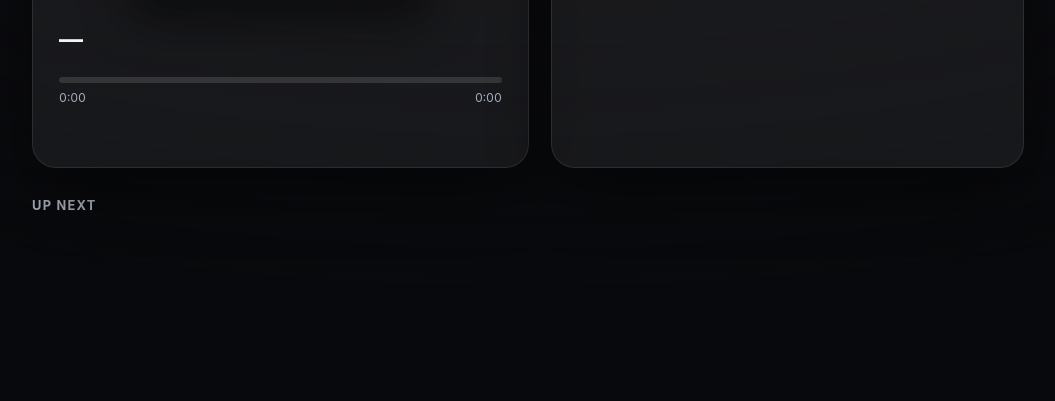
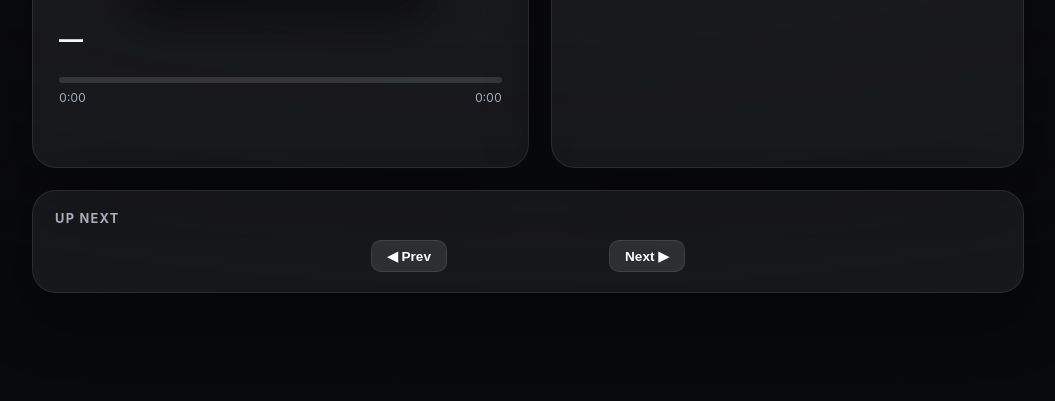
Before and after one commit to tyler-bravin/Lambda-Discord-Bot, a Python web app: template cogs/templates/player.html in a window 1280 px wide. Shown: the part 399-800 px from the top of the page, without its empty margins (112-1167 px from the left). Run offline with Jinja, Linux system fonts and the light colour scheme; the template is opened without the code that fills it, so the values that code supplies are empty.

Commit message:
Paginate and redesign the web queue

```diff
--- a/cogs/templates/player.html
+++ b/cogs/templates/player.html
@@ -90,15 +90,29 @@
   .lyrics .muted { color: var(--muted); font-size: .95rem; font-weight: 500; opacity: 1; }
   .lyrics .plain { white-space: pre-wrap; font-size: 1rem; font-weight: 500; opacity: .85; color: #e6e8ec; }
 
-  .queue { margin-top: 30px; }
-  .queue h2 { font-size: .8rem; letter-spacing: .1em; text-transform: uppercase; color: var(--muted); margin: 0 0 6px; }
-  .qrow { display: flex; align-items: center; gap: 14px; padding: 10px 12px; border-radius: 14px;
-          transition: background .2s ease; }
-  .qrow:hover { background: var(--glass); }
-  .qrow img { width: 58px; height: 42px; object-fit: cover; border-radius: 8px; background: #1b1d22; }
-  .qrow .qt { font-size: .92rem; font-weight: 550; }
-  .qrow .qs { font-size: .76rem; color: var(--muted); margin-top: 1px; }
-  .qnum { color: var(--dim); width: 22px; text-align: right; font-size: .8rem; font-variant-numeric: tabular-nums; }
+  .queue { margin-top: 22px; }
+  .queue .card { padding: 20px 22px; }
+  .qhead { display: flex; align-items: baseline; justify-content: space-between; margin-bottom: 12px; }
+  .qhead h2 { font-size: .8rem; letter-spacing: .1em; text-transform: uppercase; color: var(--muted); margin: 0; }
+  .qcount { font-size: .78rem; color: var(--dim); font-variant-numeric: tabular-nums; }
+  .qrow { display: flex; align-items: center; gap: 14px; padding: 9px 10px; border-radius: 14px;
+          transition: background .15s ease, transform .15s ease; }
+  .qrow:hover { background: var(--glass); transform: translateX(3px); }
+  .qnum { flex: none; width: 26px; height: 26px; display: grid; place-items: center; border-radius: 8px;
+          background: rgba(255,255,255,.06); color: var(--muted); font-size: .72rem; font-weight: 700;
+          font-variant-numeric: tabular-nums; }
+  .qthumb { width: 56px; height: 42px; flex: none; object-fit: cover; border-radius: 8px; background: #1b1d22; }
+  .qmeta { min-width: 0; flex: 1; }
+  .qt { font-size: .92rem; font-weight: 600; white-space: nowrap; overflow: hidden; text-overflow: ellipsis; }
+  .qs { font-size: .76rem; color: var(--muted); margin-top: 1px; white-space: nowrap; overflow: hidden; text-overflow: ellipsis; }
+  .qdur { flex: none; font-size: .76rem; color: var(--dim); font-variant-numeric: tabular-nums; }
+  .pager { display: flex; align-items: center; justify-content: center; gap: 16px; margin-top: 14px; }
+  .pager button { background: var(--glass-strong); border: 1px solid var(--stroke); color: #fff; border-radius: 10px;
+                  padding: 7px 15px; font-size: .85rem; font-weight: 600; cursor: pointer;
+                  transition: background .2s ease, opacity .2s ease; }
+  .pager button:hover:not(:disabled) { background: rgba(255,255,255,.18); }
+  .pager button:disabled { opacity: .3; cursor: default; }
+  .pager .range { font-size: .78rem; color: var(--muted); font-variant-numeric: tabular-nums; min-width: 130px; text-align: center; }
   .idle { color: var(--muted); padding: 34px 0; text-align: center; font-size: .9rem; }
 </style></head>
 <body>
@@ -118,17 +132,27 @@
     </div>
     <div class="card"><div id="lyrics" class="lyrics"><div class="muted">Lyrics will appear here.</div></div></div>
   </div>
-  <div class="queue"><h2>Up Next</h2><div id="queue"></div></div>
+  <div class="queue"><div class="card">
+    <div class="qhead"><h2>Up Next</h2><span id="qcount" class="qcount"></span></div>
+    <div id="queue"></div>
+    <div id="pager" class="pager" hidden>
+      <button id="prev" type="button">◀ Prev</button>
+      <span id="range" class="range"></span>
+      <button id="next" type="button">Next ▶</button>
+    </div>
+  </div></div>
 </div>
 <script>
 const GID = "__GID__";
+const PAGE = 10;
 const S = { url:null, duration:0, elapsed:0, syncTs:0, playing:false, paused:false,
-            controls:false, canControl:false, loggedIn:false, csrf:null, lyrics:[] };
+            controls:false, canControl:false, loggedIn:false, csrf:null, lyrics:[],
+            qOffset:0, qLen:0 };
 
 function fmt(s){ s=Math.max(0,Math.floor(s||0)); const m=Math.floor(s/60); return m+":"+String(s%60).padStart(2,"0"); }
 
 async function poll(){
-  try{ const r=await fetch(`/api/np/${GID}`); apply(await r.json()); }catch(e){}
+  try{ const r=await fetch(`/api/np/${GID}?offset=${S.qOffset}&limit=${PAGE}`); apply(await r.json()); }catch(e){}
 }
 function apply(d){
   S.controls=d.controls_enabled; S.canControl=d.can_control; S.loggedIn=d.logged_in; S.csrf=d.csrf||null;
@@ -154,23 +178,34 @@
     document.getElementById("lyrics").innerHTML='<div class="muted">Nothing playing right now.</div>';
     S.lyrics=[];
   }
-  renderQueue(d.queue||[]);
+  renderQueue(d);
   renderControls(d);
 }
-function renderQueue(q){
-  const el=document.getElementById("queue");
-  if(!q.length){ el.innerHTML='<div class="idle">Queue is empty.</div>'; return; }
+function renderQueue(d){
+  const q = d.queue||[];
+  const total = d.queue_length||0;
+  const offset = d.queue_offset||0;
+  S.qLen = total; S.qOffset = offset;
+  const el=document.getElementById("queue"), pager=document.getElementById("pager");
+  document.getElementById("qcount").textContent = total ? total+" song"+(total>1?"s":"") : "";
+  if(!total){ el.innerHTML='<div class="idle">Queue is empty.</div>'; pager.hidden=true; return; }
   el.innerHTML="";
   q.forEach((s,i)=>{
     const row=document.createElement("div"); row.className="qrow";
-    const num=document.createElement("div"); num.className="qnum"; num.textContent=(i+1);
-    const img=document.createElement("img"); img.src=s.thumbnail||""; img.alt="";
-    const box=document.createElement("div");
+    const num=document.createElement("div"); num.className="qnum"; num.textContent=offset+i+1;
+    const img=document.createElement("img"); img.className="qthumb"; img.src=s.thumbnail||""; img.alt="";
+    const meta=document.createElement("div"); meta.className="qmeta";
     const qt=document.createElement("div"); qt.className="qt"; qt.textContent=s.title||"";
     const qs=document.createElement("div"); qs.className="qs"; qs.textContent=s.uploader||"";
-    box.appendChild(qt); box.appendChild(qs);
-    row.appendChild(num); row.appendChild(img); row.appendChild(box); el.appendChild(row);
+    meta.appendChild(qt); meta.appendChild(qs);
+    const dur=document.createElement("div"); dur.className="qdur"; dur.textContent=s.duration?fmt(s.duration):"";
+    row.appendChild(num); row.appendChild(img); row.appendChild(meta); row.appendChild(dur);
+    el.appendChild(row);
   });
+  document.getElementById("range").textContent = `${offset+1}–${offset+q.length} of ${total}`;
+  document.getElementById("prev").disabled = offset<=0;
+  document.getElementById("next").disabled = offset+PAGE>=total;
+  pager.hidden = total<=PAGE;
 }
 function renderControls(d){
   const bar=document.getElementById("controls"), msg=document.getElementById("cmsg");
@@ -237,5 +272,7 @@
     }
   }
 }
+document.getElementById("prev").onclick=()=>{ S.qOffset=Math.max(0,S.qOffset-PAGE); poll(); };
+document.getElementById("next").onclick=()=>{ if(S.qOffset+PAGE<S.qLen){ S.qOffset+=PAGE; poll(); } };
 poll(); setInterval(poll, 2500); setInterval(tick, 250);
 </script></body></html>
```
Also changed, not shown: cogs/Music.py (+13 -4 lines), cogs/WebServer.py (+10 -1 lines).
